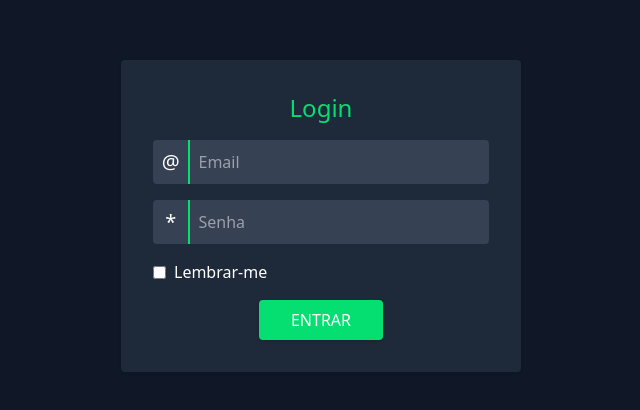
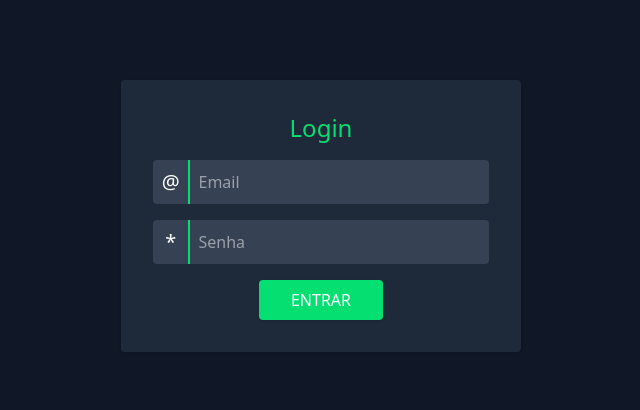
Before and after one commit to HenriqueAlgauer/cf-coin, a React (Vite) app: page /login in a window 1280 px wide. Shown: the part 184-594 px from the top of the page, without its empty margins (319-959 px from the left). Built offline with nearby package versions, Linux system fonts and the light colour scheme.

Commit message:
quando der tempo, faço o 'lembrar'

```diff
--- a/src/pages/Login.jsx
+++ b/src/pages/Login.jsx
@@ -58,10 +58,10 @@ function Login() {
               required
             />
           </div>
-          <label htmlFor="lembrar" className="flex w-full items-center gap-2 ">
+          {/* <label htmlFor="lembrar" className="flex w-full items-center gap-2 ">
             <input name="lembrar" type="checkbox" />
             <p>Lembrar-me</p>
-          </label>
+          </label> */}
           <button
             className="cursor-pointer shadow bg-green-400 px-8 py-2 rounded"
             type="submit"
```
